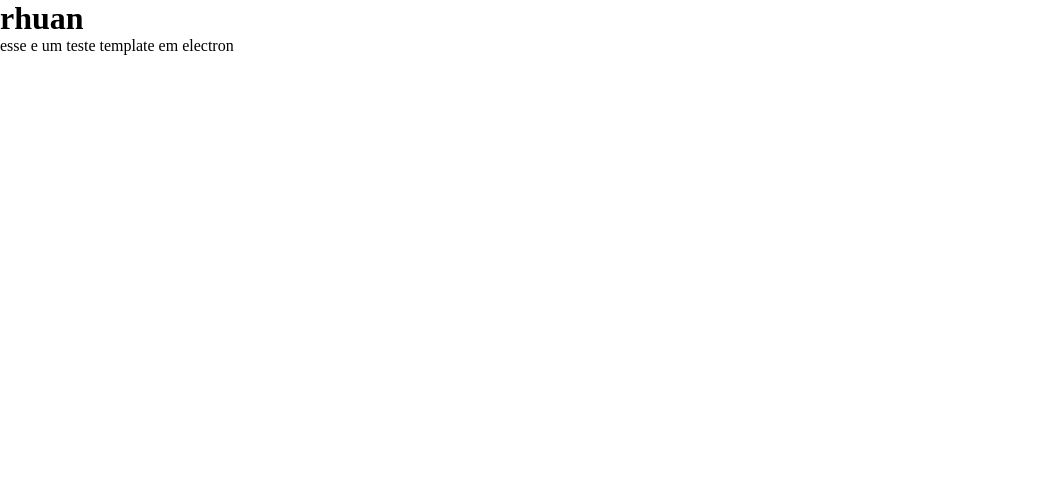
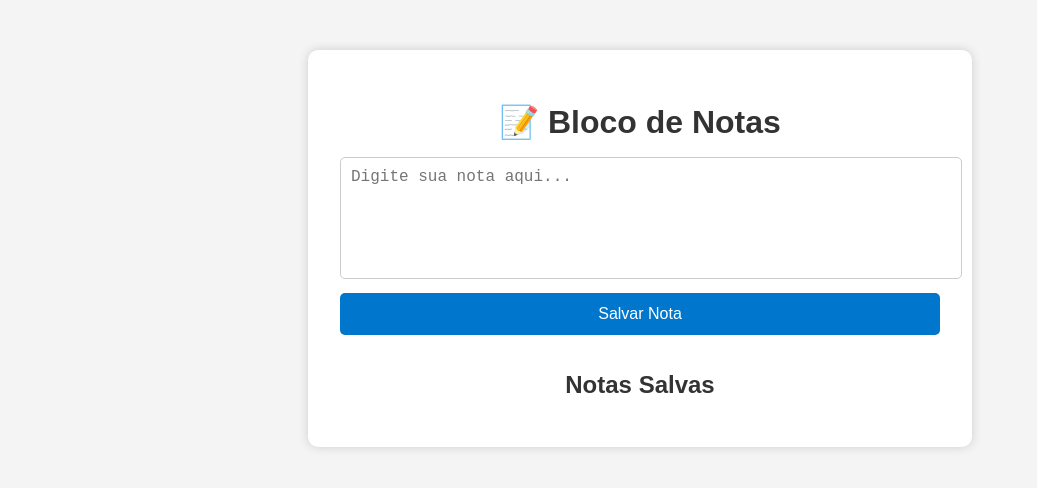
Before and after one commit to Rhuan-1/sistema-anotacoes-electron, an Electron app: page src/pages/index.html in a window 1280 px wide. Shown: the whole page, without its empty margins (0-1037 px from the left). Drawn offline with Linux system fonts and the light colour scheme; files that its build step writes are made by us from their sources.

Commit message:
sistema-anotaçoes-electron

```diff
--- a/src/js/script.js
+++ b/src/js/script.js
@@ -0,0 +1,34 @@
+var notas = [];
+
+function salvarNota() {
+  // 1. Capturar o valor digitado no textarea
+  const campoNota = document.getElementById("nota");
+  const textoNota = campoNota.value.trim();
+
+  // 2. Verificar se o valor não está vazio
+  if (textoNota === "") {
+    alert("Por favor, digite uma nota antes de salvar.");
+    return;
+  }
+
+  // 3. Adicionar ao array notas[]
+  notas.push(textoNota);
+
+  // 4. Limpar o campo
+  campoNota.value = "";
+
+  // Atualizar a lista exibida
+  carregarNotas();
+}
+
+/** NÃO MEXA NA FUNÇÃO CARREGAR NOTAS */
+function carregarNotas() {
+  const lista = document.getElementById('listaNotas');
+  lista.innerHTML = "";
+
+  notas.forEach((nota) => {
+    const li = document.createElement('li');
+    li.textContent = nota;
+    lista.appendChild(li);
+  });
+}
--- a/src/pages/index.html
+++ b/src/pages/index.html
@@ -5,13 +5,31 @@
     <meta name="viewport" content="width=device-width, initial-scale=1.0">
     <title>template</title>
 
-    <link rel="stylesheet" href="styles.css">
+    <link rel="stylesheet" href="../styles/styles.css">
 </head>
 <body>
-    <h1>rhuan</h1>
+    <!DOCTYPE html>
+<html lang="pt-BR">
+<head>
+  <meta charset="UTF-8">
+  <title>Bloco de Notas</title>
+  <link rel="stylesheet" href="styles.css">
+</head>
+<body>
+  <div class="container">
+    <h1>📝 Bloco de Notas</h1>
 
-    <p>esse e um teste template em electron</p>
+    <textarea id="nota" placeholder="Digite sua nota aqui..."></textarea>
 
-    <script src="../js/script.js "></script>
+    <button onclick="salvarNota()">Salvar Nota</button>
+
+    <h2>Notas Salvas</h2>
+    <ul id="listaNotas"></ul>
+  </div>
+
+  <script src="../js/script.js"></script>
 </body>
 </html>
+
+</body>
+</html>
--- a/src/styles/styles.css
+++ b/src/styles/styles.css
@@ -1,5 +1,62 @@
-* {
-    margin: 0;
-    padding: 0;
-    box-sizing: border-box;
+body {
+  font-family: Arial, sans-serif;
+  background-color: #f4f4f4;
+  margin: 0;
+  padding: 0;
 }
+
+.container {
+  max-width: 600px;
+  margin: 50px auto;
+  padding: 2rem;
+  border-radius: 10px;
+  box-shadow: 0 0 10px #ccc;
+  background: white;
+}
+
+h1, h2 {
+  color: #333;
+  text-align: center;
+  margin-bottom: 1rem;
+}
+
+textarea {
+  width: 100%;
+  height: 100px;
+  padding: 10px;
+  font-size: 1rem;
+  margin-bottom: 10px;
+  border: 1px solid #ccc;
+  border-radius: 5px;
+  resize: none;
+}
+
+button {
+  width: 100%;
+  padding: 12px;
+  background-color: #0077cc;
+  color: white;
+  font-size: 1rem;
+  border: none;
+  border-radius: 5px;
+  cursor: pointer;
+  margin-bottom: 1rem;
+}
+
+button:hover {
+  background-color: #005fa3;
+}
+
+ul {
+  list-style-type: none;
+  padding: 0;
+}
+
+li {
+  background-color: #eef;
+  margin-bottom: 10px;
+  padding: 10px;
+  border-left: 5px solid #0077cc;
+  border-radius: 4px;
+  word-wrap: break-word;
+}
```
